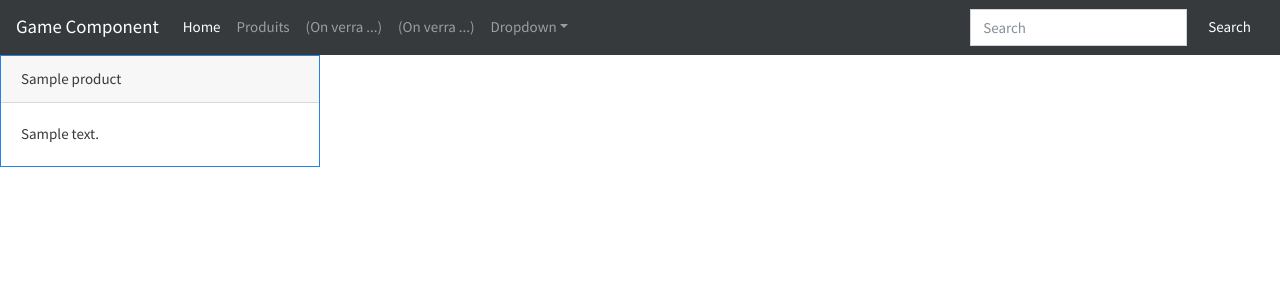
After one commit to AlexandreTO/Projet, a Symfony app: template templates/products.html.twig in a window 1280 px wide. The commit adds this page. Shown: the top 300 px of the page. Run offline with Twig, Linux system fonts and the light colour scheme; the template is opened without the code that fills it: most values are stand-ins (such as "Sample title", 1, 10 or a date in 2020); some libraries are stand-ins or nearby versions.

Commit message:
Ajout page index, produits

```diff
--- a/templates/base.html.twig
+++ b/templates/base.html.twig
@@ -3,9 +3,52 @@
     <head>
         <meta charset="UTF-8">
         <title>{% block title %}Welcome!{% endblock %}</title>
-        {% block stylesheets %}{% endblock %}
+		{% block stylesheets %}
+			<link rel="stylesheet" href="https://bootswatch.com/4/cosmo/bootstrap.css">
+		{% endblock %}
     </head>
     <body>
+		{% block content %}
+			<nav class="navbar navbar-expand-lg navbar-dark bg-dark">
+			  <a class="navbar-brand" href="#">Game Component</a>
+			  <button class="navbar-toggler" type="button" data-toggle="collapse" data-target="#navbarColor02" aria-controls="navbarColor02" aria-expanded="false" aria-label="Toggle navigation">
+				<span class="navbar-toggler-icon"></span>
+			  </button>
+
+			  <div class="collapse navbar-collapse" id="navbarColor02">
+				<ul class="navbar-nav mr-auto">
+				  <li class="nav-item active">
+					<a class="nav-link" href="/">Home
+					  <span class="sr-only">(current)</span>
+					</a>
+				  </li>
+				  <li class="nav-item">
+					<a class="nav-link" href="/products">Produits</a>
+				  </li>
+				  <li class="nav-item">
+					<a class="nav-link" href="/lenomdelapage">(On verra ...)</a>
+				  </li>
+				  <li class="nav-item">
+					<a class="nav-link" href="/lenomdelapage">(On verra ...)</a>
+				  </li>
+				  <li class="nav-item dropdown">
+					<a class="nav-link dropdown-toggle" data-toggle="dropdown" href="#" role="button" aria-haspopup="true" aria-expanded="false">Dropdown</a>
+					<div class="dropdown-menu">
+					  <a class="dropdown-item" href="#">Action</a>
+					  <a class="dropdown-item" href="#">Another action</a>
+					  <a class="dropdown-item" href="#">Something else here</a>
+					  <div class="dropdown-divider"></div>
+					  <a class="dropdown-item" href="#">Separated link</a>
+					</div>
+				  </li>
+				</ul>
+				<form class="form-inline my-2 my-lg-0" data-children-count="1">
+				  <input class="form-control mr-sm-2" type="text" placeholder="Search">
+				  <button class="btn btn-secondary my-2 my-sm-0" type="submit">Search</button>
+				</form>
+			  </div>
+			</nav>
+		{% endblock %}
         {% block body %}{% endblock %}
         {% block javascripts %}{% endblock %}
     </body>
--- /dev/null
+++ b/templates/index.html.twig
@@ -0,0 +1 @@
+{% extends "base.html.twig" %}
--- /dev/null
+++ b/templates/products.html.twig
@@ -0,0 +1,14 @@
+{% extends "base.html.twig" %}
+{% block title %}Game Component | Produits{% endblock %}
+{% block body %}
+	<div class="card border-primary mb-3" style="max-width: 20rem;">
+		{% for product in products %}
+			<div class="card-header">{{product.nom}}</div>
+			  <div class="card-body">
+			  <!-- je sais que les images en Symfony ne se chargent pas comme ca alors on verra par la suite -->
+			  <!--<img src="image/{{product.image}}">-->
+				<p class="card-text">{{product.description}}</p>
+			</div>
+		{% endfor %}
+	</div>
+{% endblock %}
```
Also changed, not shown: config/routes.yaml (+7 -3 lines), src/Controller/MainController.php (added, +15 -0 lines), src/Controller/ProductsController.php (added, +23 -0 lines), src/Repository/ProductsRepository.php (+6 -1 lines), 3 other files.
